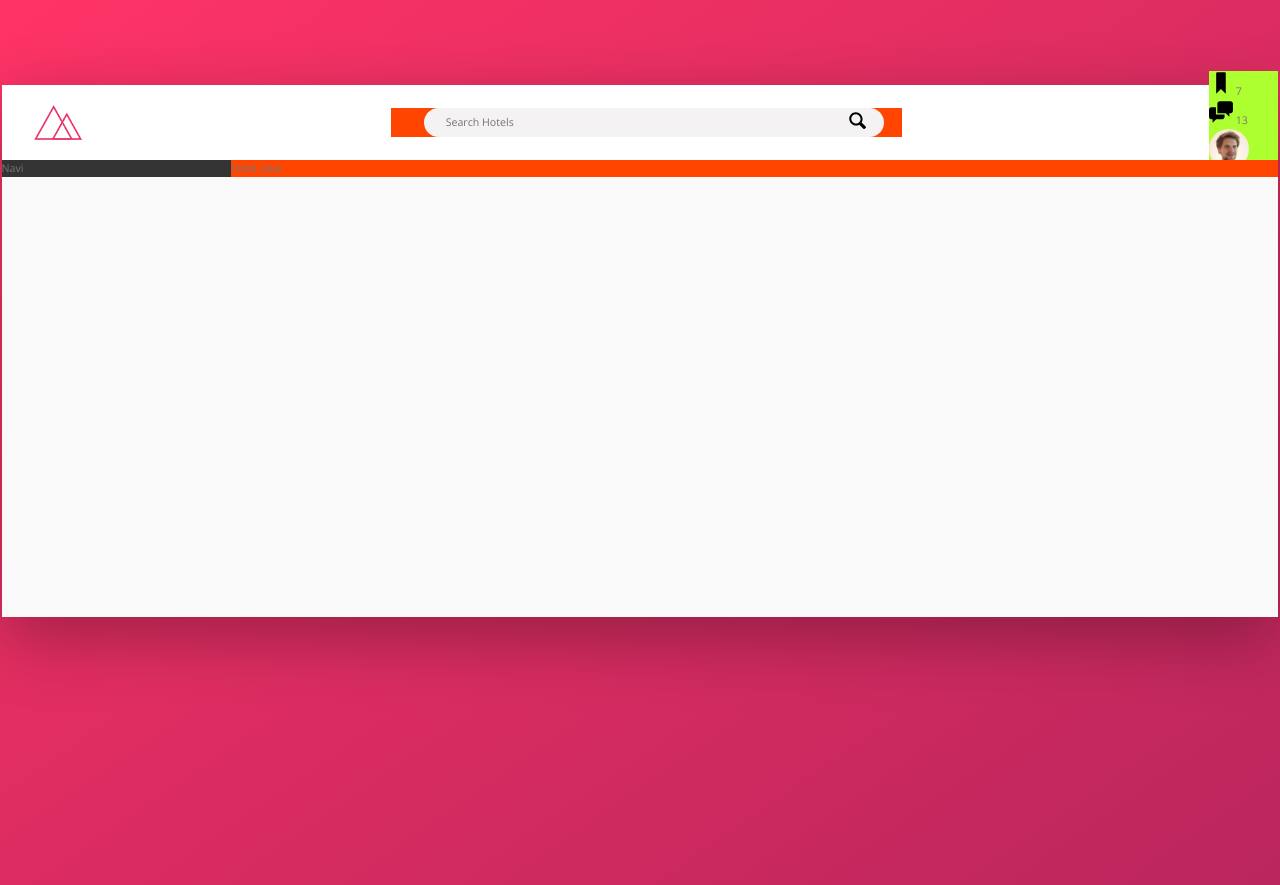
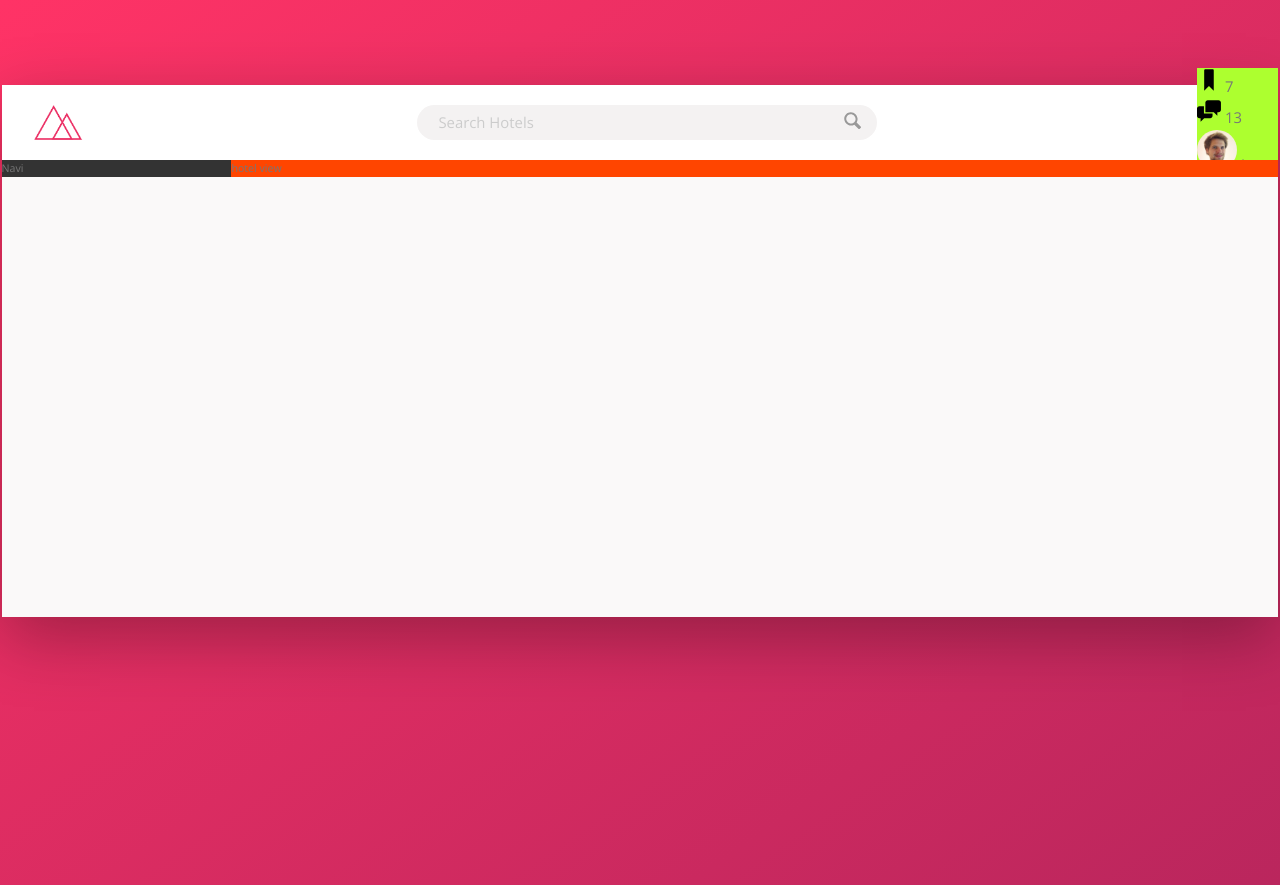
Before and after one commit to Israel-J/Trillo, a website: page index.html in a window 1280 px wide. Drawn offline with nearby package versions, Linux system fonts and the light colour scheme.

Commit message:
Styled search input in header

```diff
--- a/sass/_components.scss
+++ b/sass/_components.scss
@@ -6,7 +6,6 @@
 
 // SEARCH
 .search {
-    background-color: orangered;
     flex: 0 0 40%;
 
     display: flex;
@@ -23,7 +22,7 @@
         border-radius: 100px;
         width: 90%;
         transition: all .2s;
-        margin-right: -3.5rem;
+        margin-right: -3.25rem;
 
         &:focus {
             outline: none;
@@ -31,6 +30,16 @@
             background-color: var(--color-grey-light-3);
 
         }
+
+        &::-webkit-input-placeholder {
+            font-weight: 100;
+            color: var(--color-grey-light-4);
+        }
+    }
+
+    &__input:focus + &__button {
+        background-color: var(--color-grey-light-3);
+
     }
 
     &__button {
@@ -52,6 +61,7 @@
     &__icon {
         height: 2rem;
         width: 2rem;
+        fill: var(--color-grey-dark-3);
     }
 }
 
--- a/sass/_layout.scss
+++ b/sass/_layout.scss
@@ -8,6 +8,7 @@
 }
 
 .header {
+    font-size: 1.4rem;
     height: 7rem;
     background: #fff;
     border-bottom: var(--color-grey-light-2);
```
Also changed, not shown: css/style.css.
